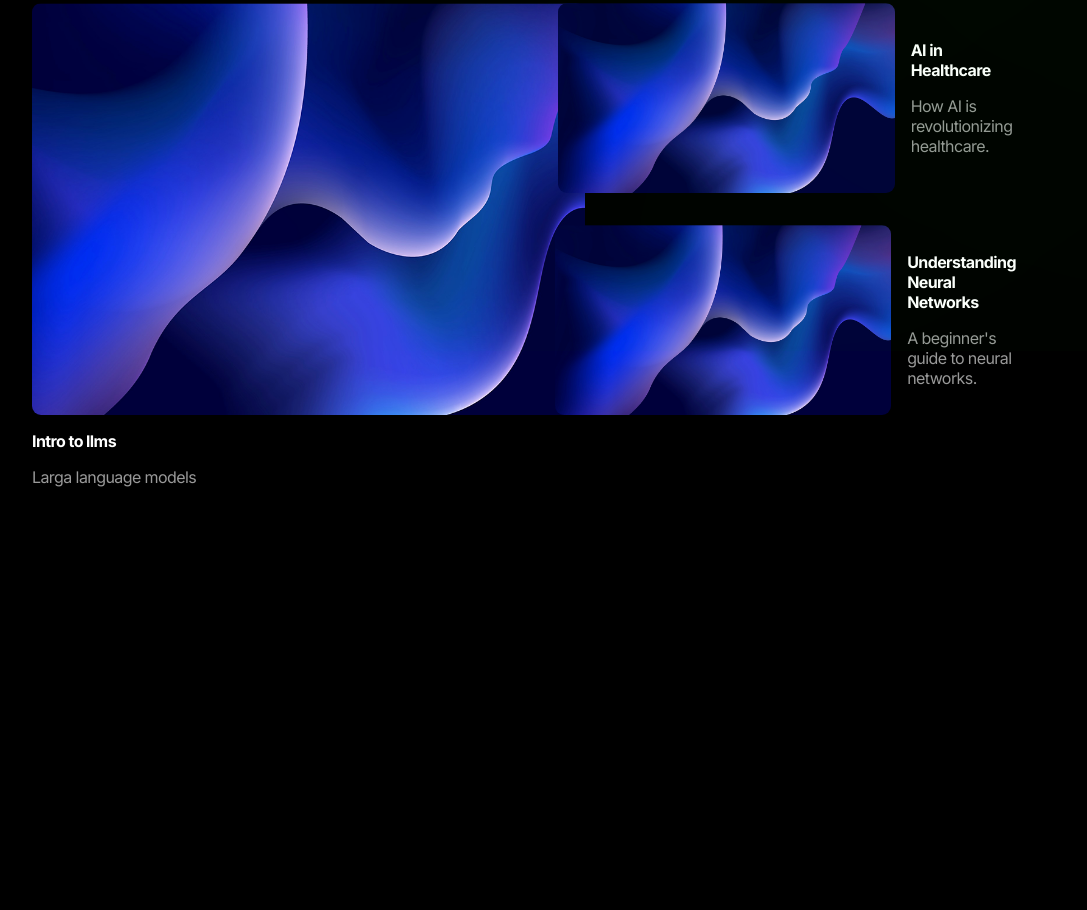
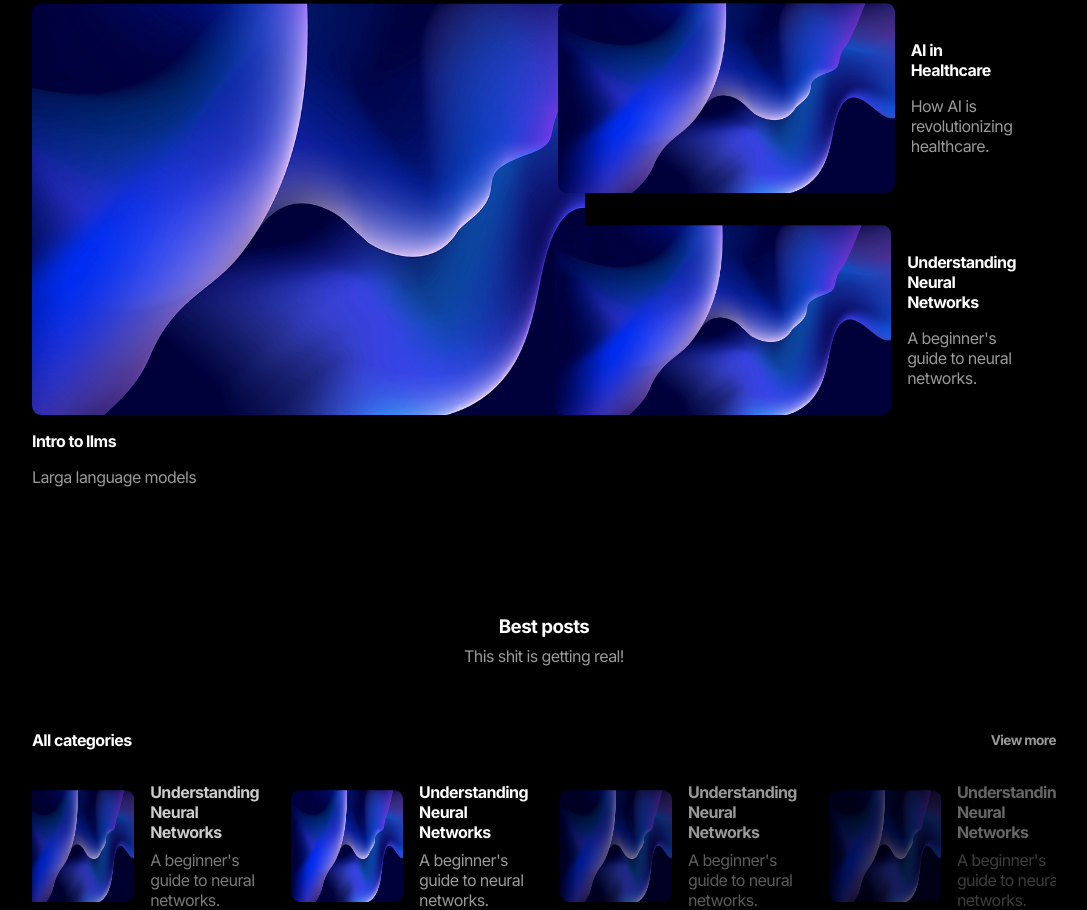
Before and after one commit to neuravers/neuravers.github.io, a plain HTML site: page index.html in a window 1280 px wide. Shown: the part 449-1359 px from the top of the page, without its empty margins (96-1183 px from the left). Before the commit the page ends 936 px from the top, so only its background shows below. Drawn offline with nearby package versions, Linux system fonts and the light colour scheme.

Commit message:
test: best posts section not finished

```diff
--- a/css/header.css
+++ b/css/header.css
@@ -4,8 +4,8 @@ header {
     justify-content: space-between;
     position: sticky;
     top: 0;
-
     z-index: 1000;
+    background-color: black;
     padding: 1.5rem 10vw 1.5rem 10vw;
 }
 
@@ -162,7 +162,7 @@ header {
 
 main.menu-open,
 footer.menu-open {
-    transform: translateX(-65vw);
+    transform: translateX(-30vw);
     filter: blur(10px);
     opacity: 0.5;
     transition: transform 0.3s ease, filter 0.3s ease, opacity 0.3s ease;
@@ -243,13 +243,13 @@ footer.menu-open {
 
 @media screen and (min-width: 1000px) {
     #sidebar-menu {
-        right: -30vw;
-        width: 30vw;
+        right: -25vw;
+        width: 25vw;
     }
 
     main.menu-open,
     footer.menu-open {
-        transform: translateX(-35vw);
+        transform: translateX(-5vw);
     }
 }
 
--- a/css/home.css
+++ b/css/home.css
@@ -48,14 +48,14 @@
     font-size: 3rem;
 }
 
-.section-header:first-child {
+#news-section .section-header {
     text-align: left;
     align-items: center;
     justify-content: space-between;
     flex-direction: row;
 }
 
-.section-header:first-child>h3 {
+#news-section .section-header:first-child>h3 {
     color: #999999;
 }
 
@@ -104,13 +104,79 @@
     border-radius: 9px;
 }
 
+#best-of-posts {
+    width: 100%;
+
+}
+
+#posts-slider-header {
+    display: flex;
+    justify-content: space-between;
+    align-items: center;
+    margin-top: 4rem;
+
+}
+
+#posts-slider-header h3 {
+    color: #999999;
+}
+
+.slider-item {
+    display: flex;
+    align-items: center;
+    justify-content: center;
+    gap: 1rem;
+    margin-top: 2rem;
+}
+
+.slider-item img {
+    width: 7rem;
+    aspect-ratio: 1/1;
+    border-radius: 9px;
+}
+
+.slider-item div {
+    display: flex;
+    flex-direction: column;
+    align-items: center;
+    justify-content: center;
+    gap: 0.5rem;
+}
+
+.slider-item:nth-child(1) {
+    opacity: 0.8;
+}
+
+.slider-item:nth-child(2) {
+    opacity: 1;
+}
+
+.slider-item:nth-child(3) {
+    opacity: 0.6;
+}
+
+.slider-item:nth-child(4) {
+    opacity: 0.4;
+}
+
 @media screen and (min-width: 600px) {
+
     .news-item {
         flex: 0 0 30%;
     }
 
     .news-item-active {
         flex: 0 0 40%;
+    }
+
+    #slider {
+        display: flex;
+        flex-direction: row;
+        align-items: center;
+        justify-content: center;
+        gap: 2rem;
+        overflow-x: auto;
+        width: 100%;
     }
 }
 
@@ -147,7 +213,7 @@
 }
 
 @media screen and (min-width: 1000px) {
-    .section-header:first-child {
+    #news-section .section-header {
         justify-content: flex-start;
         gap: 1rem;
     }
@@ -229,3 +295,10 @@
         gap: 1rem;
     }
 }
+
+@media screen and (min-width: 1300px) {
+    #news-container {
+        max-width: 80%;
+    }
+
+}
--- a/css/main.css
+++ b/css/main.css
@@ -66,4 +66,5 @@ main {
     justify-content: center;
     text-align: center;
     margin-top: 8rem;
+    gap: 0.5rem;
 }
--- a/index.html
+++ b/index.html
@@ -52,12 +52,12 @@
             </div>
         </div>
     </header>
-    <div class="fog-bg">
+    <!-- <div class="fog-bg">
         <div class="fog"></div>
         <div class="fog"></div>
         <div class="fog"></div>
         <div class="fog"></div>
-    </div>
+    </div> -->
     <main>
         <section id="main-section">
             <h1>Welcome</h1>
@@ -114,6 +114,48 @@
                 </div>
             </section>
         </section>
+        <section id="best-of-posts">
+            <section class="section-header">
+                <h1>Best posts</h1>
+                <p>This shit is getting real!</p>
+            </section>
+            <section id="posts-slider">
+                <div id="posts-slider-header">
+                    <h2>All categories</h2>
+                    <h3>View more</h3>
+                </div>
+                <div id="slider">
+                    <div class="slider-item">
+                        <img src="images/abstract2.png" alt="News 5">
+                        <div>
+                            <h4>Understanding Neural Networks</h4>
+                            <p>A beginner's guide to neural networks.</p>
+                        </div>
+                    </div>
+                    <div class="slider-item">
+                        <img src="images/abstract2.png" alt="News 5">
+                        <div>
+                            <h4>Understanding Neural Networks</h4>
+                            <p>A beginner's guide to neural networks.</p>
+                        </div>
+                    </div>
+                    <div class="slider-item">
+                        <img src="images/abstract2.png" alt="News 5">
+                        <div>
+                            <h4>Understanding Neural Networks</h4>
+                            <p>A beginner's guide to neural networks.</p>
+                        </div>
+                    </div>
+                    <div class="slider-item">
+                        <img src="images/abstract2.png" alt="News 5">
+                        <div>
+                            <h4>Understanding Neural Networks</h4>
+                            <p>A beginner's guide to neural networks.</p>
+                        </div>
+                    </div>
+                </div>
+            </section>
+        </section>
     </main>
 </body>
 
```
